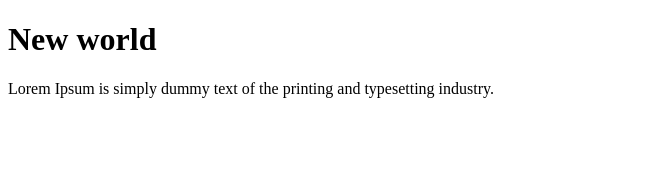
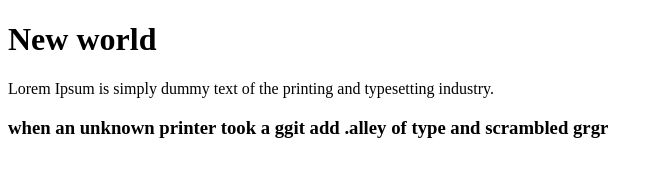
Before and after one commit to tanha24/My-first-website-wrong, a plain HTML site: page index.html in a window 1280 px wide. Shown: the whole page, without its empty margins (0-663 px from the left). Drawn offline with Linux system fonts and the light colour scheme.

Commit message:
change line

```diff
--- a/index.html
+++ b/index.html
@@ -9,5 +9,6 @@
 <body>
     <h1>New world</h1>
     <p>Lorem Ipsum is simply dummy text of the printing and typesetting industry.</p>
+    <h3>when an unknown printer took a ggit add .alley of type and scrambled grgr</h3>
 </body>
 </html>
```
